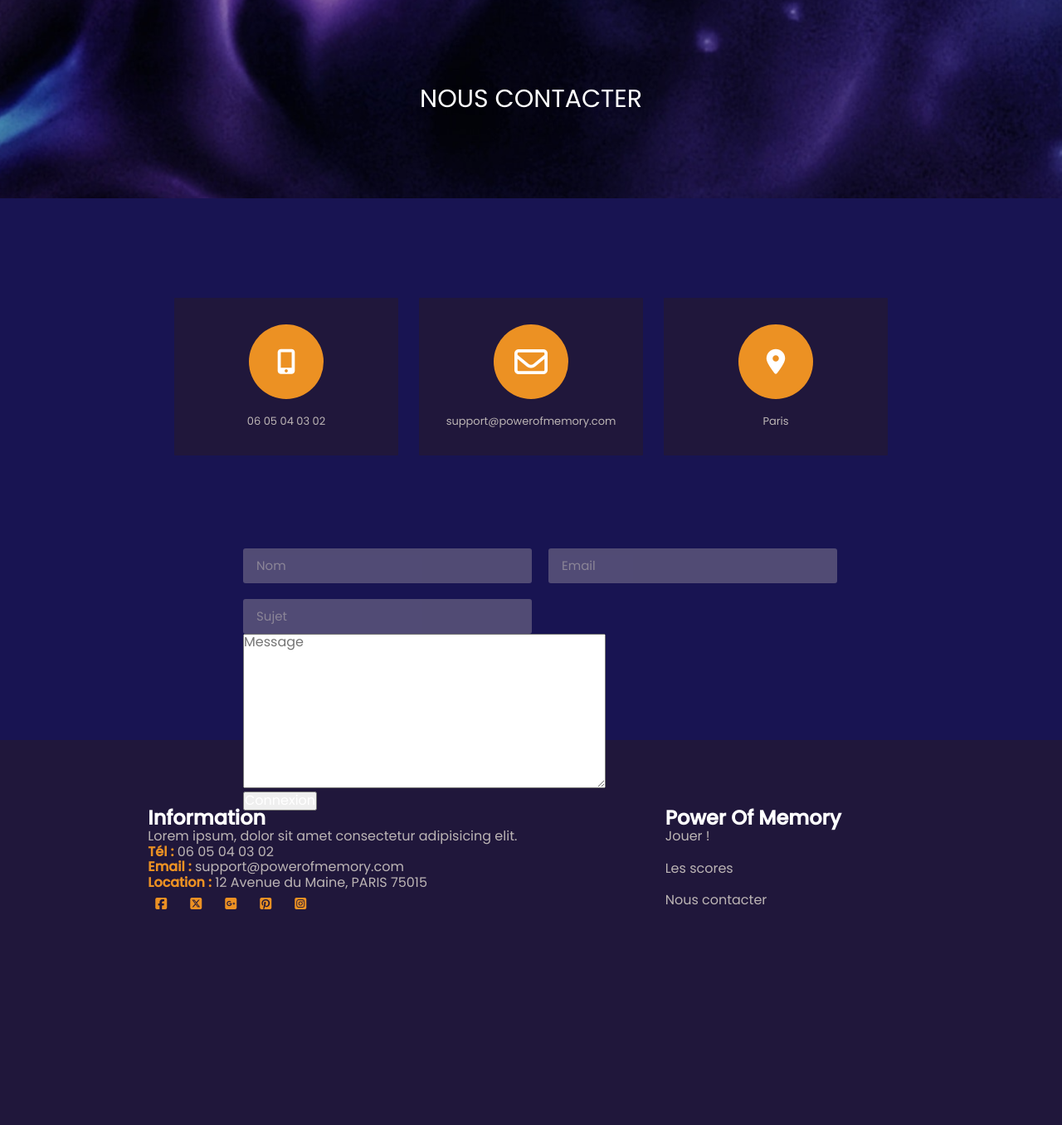
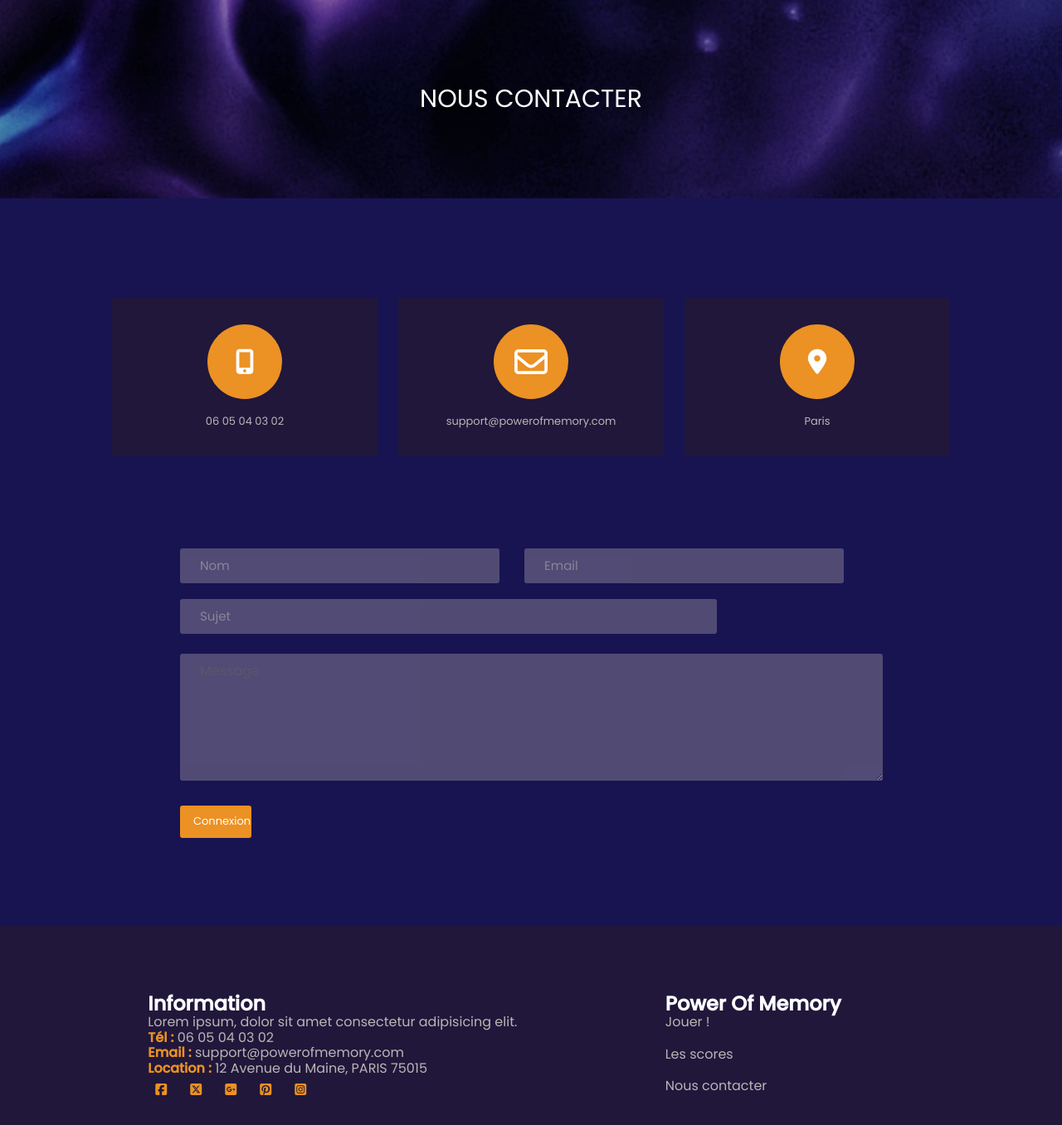
Before and after one commit to RunaYomozuni/Memories, a PHP site: page /views/contact.html in a window 1280 px wide. Shown: the part 94-1450 px from the top of the page at 83% size. Before the commit the page ends 1190 px from the top, so only its background shows below. Run offline with PHP 8.4, Linux system fonts and the light colour scheme; some libraries are stand-ins or nearby versions.

Commit message:
formulaire page contact fini donc page complète

```diff
--- a/GitHub/Memories/assets/css/style.css
+++ b/GitHub/Memories/assets/css/style.css
@@ -187,7 +187,7 @@ input{
     border-radius: 1px;
     background-color: #20173b;
     color: white;
-    width: 270px;
+    width: 320px;
     height: 190px;
     display: flex;
     flex-direction: column;
@@ -199,22 +199,21 @@ input{
 
 .form-contact {
     padding-top: 7rem;
-    padding-bottom: 6rem;
+    padding-bottom: 20rem;
     background-color: #181452;
     color: #343435;
-    font-size: 25p;
-    padding-left: 293px;
-
+    padding-left: 217px;
 }
 
 .case-contact {
     background-color: rgb(106, 99, 132);
-    padding: 12px 16px;
+    padding: 12px 24px;
     border: 0px solid #ccc;
     border-radius: 3px;
     box-sizing: border-box;
     opacity: 0.7;
-    margin-right: 20px;
+    margin-right: 30px;
+    padding-right: 45px;
 }
 
 .two-case {
@@ -224,10 +223,39 @@ input{
     padding-right: 20px;
 }
 
-.case-message
+.case-sujet {
+    background-color: rgb(106, 99, 132);
+    padding: 12px 24px;
+    padding-right: 307px;
+    border: 0px solid #ccc;
+    border-radius: 3px;
+    box-sizing: border-box;
+    opacity: 0.7;
+    margin-bottom: 1.5rem;
+}
+
+.case-message {
+    background-color: rgb(106, 99, 132);
+    padding: 12px 24px;
+    border: 0px solid #ccc;
+    border-radius: 3px;
+    box-sizing: border-box;
+    opacity: 0.7;
+}
 
 .submit-contact {
-
+    display: flex;
+    width: 26%;
+    background-color: #ec9123;
+    border: 0px solid #ccc;
+    padding: 12px 16px;
+    border-radius: 3px;
+    background-color: #ec9123;
+    color: white;
+    text-decoration: none;
+    margin: 8px 0;
+    cursor: pointer;
+    font-size: 13px;
 }
 
 
--- a/GitHub/Memories/views/contact.html
+++ b/GitHub/Memories/views/contact.html
@@ -63,13 +63,14 @@
                         <label for="email"></label>
                         <input class="case-contact" type="email" name="email" id="email" placeholder="Email">
                     </div>
+                    <br>
                     <div>
+                        <label for="sujet"></label>
+                        <input class="case-sujet" type="text" name="sujet" id="sujet" placeholder="Sujet">
                         <br>
-                        <label for="sujet"></label>
-                        <input class="case-contact" type="text" name="sujet" id="sujet" placeholder="Sujet">
-                        <br>
-                        <textarea class="case-message" name="message" id="message" cols="30" rows="10" placeholder="Message"></textarea>
+                        <textarea class="case-message" name="message" id="message" cols="56" rows="7" placeholder="Message"></textarea>
                     </div>
+                    <br>
                     <div>
                         <input class="submit-contact" type="button" value="Connexion"/>
                     </div>
```
